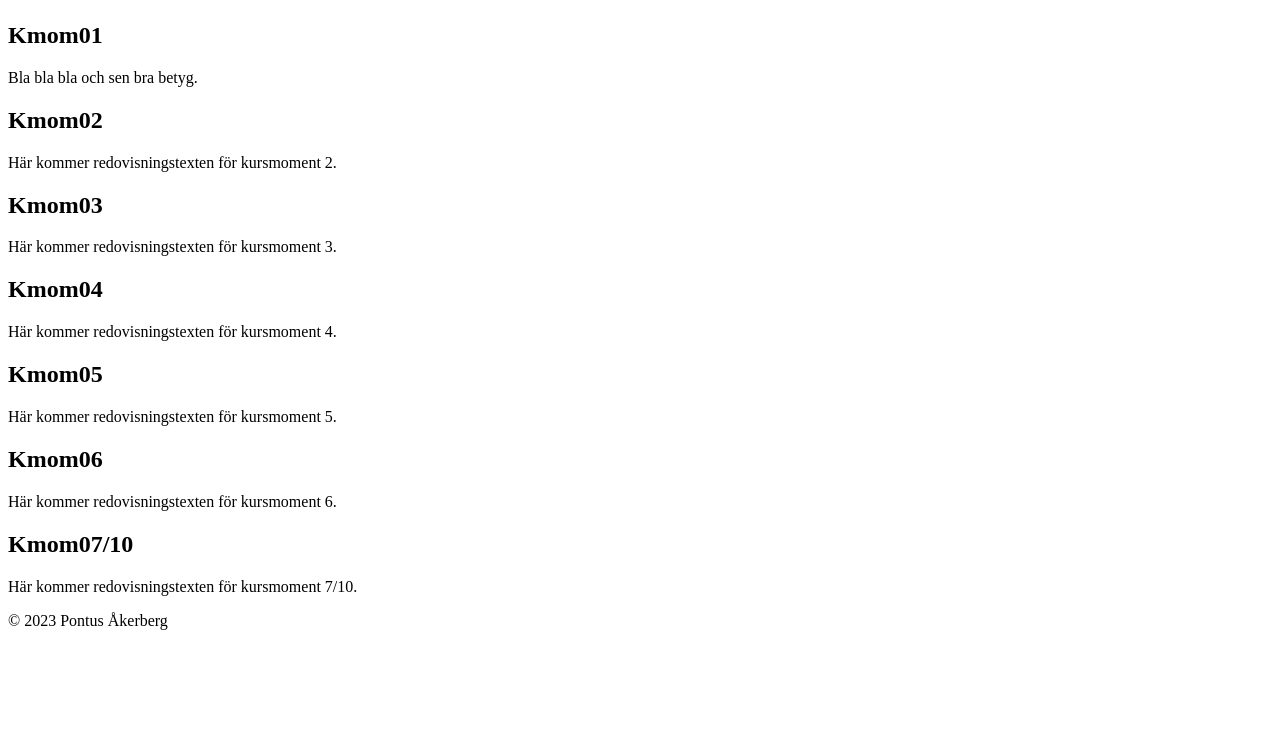
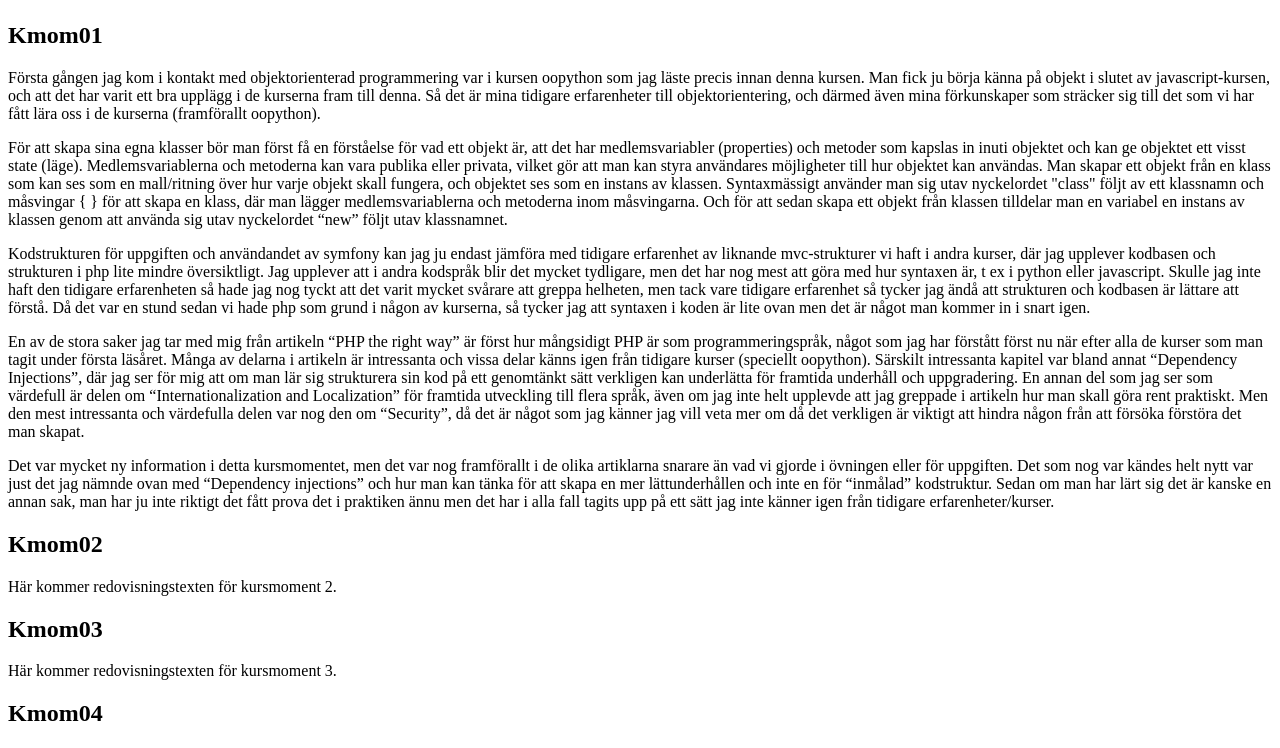
Before and after one commit to p0ntan/mvc, a Symfony app: template templates/report.html.twig in a window 1280 px wide. Shown: the part 298-1046 px from the top of the page. Before the commit the page ends 928 px from the top, so only its background shows below. Run offline with Twig, Linux system fonts and the light colour scheme; the template is opened without the code that fills it, so the values that code supplies are empty; some libraries are stand-ins or nearby versions.

Commit message:
Updated text for kmom01

```diff
--- a/templates/report.html.twig
+++ b/templates/report.html.twig
@@ -6,7 +6,12 @@
 
 {% block main %}
     <h2 id="kmom01">Kmom01</h2>
-    <p>Bla bla bla och sen bra betyg.</p>
+    <p>Första gången jag kom i kontakt med objektorienterad programmering var i kursen oopython som jag läste precis innan denna kursen. Man fick ju börja känna på objekt i slutet av javascript-kursen, och att det har varit ett bra upplägg i de kurserna fram till denna. Så det är mina tidigare erfarenheter till objektorientering, och därmed även mina förkunskaper som sträcker sig till det som vi har fått lära oss i de kurserna (framförallt oopython).</p>
+    <p>För att skapa sina egna klasser bör man först få en förståelse för vad ett objekt är, att det har medlemsvariabler (properties) och metoder som kapslas in inuti objektet och kan ge objektet ett visst state (läge). Medlemsvariablerna och metoderna kan vara publika eller privata, vilket gör att man kan styra användares möjligheter till hur objektet kan användas. Man skapar ett objekt från en klass som kan ses som en mall/ritning över hur varje objekt skall fungera, och objektet ses som en instans av klassen. Syntaxmässigt använder man sig utav nyckelordet "class" följt av ett klassnamn och måsvingar { } för att skapa en klass, där man lägger medlemsvariablerna och metoderna inom måsvingarna. Och för att sedan skapa ett objekt från klassen tilldelar man en variabel en instans av klassen genom att använda sig utav nyckelordet “new” följt utav klassnamnet.</p>
+    <p>Kodstrukturen för uppgiften och användandet av symfony kan jag ju endast jämföra med tidigare erfarenhet av liknande mvc-strukturer vi haft i andra kurser, där jag upplever kodbasen och strukturen i php lite mindre översiktligt. Jag upplever att i andra kodspråk blir det mycket tydligare, men det har nog mest att göra med hur syntaxen är, t ex i python eller javascript. Skulle jag inte haft den tidigare erfarenheten så hade jag nog tyckt att det varit mycket svårare att greppa helheten, men tack vare tidigare erfarenhet så tycker jag ändå att strukturen och kodbasen är lättare att förstå. Då det var en stund sedan vi hade php som grund i någon av kurserna, så tycker jag att syntaxen i koden är lite ovan men det är något man kommer in i snart igen.</p>
+    <p>En av de stora saker jag tar med mig från artikeln “PHP the right way” är först hur mångsidigt PHP är som programmeringspråk, något som jag har förstått först nu när efter alla de kurser som man tagit under första läsåret. Många av delarna i artikeln är intressanta och vissa delar känns igen från tidigare kurser (speciellt oopython). Särskilt intressanta kapitel var bland annat “Dependency Injections”, där jag ser för mig att om man lär sig strukturera sin kod på ett genomtänkt sätt verkligen kan underlätta för framtida underhåll och uppgradering. En annan del som jag ser som värdefull är delen om “Internationalization and Localization” för framtida utveckling till flera språk, även om jag inte helt upplevde att jag greppade i artikeln hur man skall göra rent praktiskt. Men den mest intressanta och värdefulla delen var nog den om “Security”, då det är något som jag känner jag vill veta mer om då det verkligen är viktigt att hindra någon från att försöka förstöra det man skapat.</p>
+    <p>Det var mycket ny information i detta kursmomentet, men det var nog framförallt i de olika artiklarna snarare än vad vi gjorde i övningen eller för uppgiften. Det som nog var kändes helt nytt var just det jag nämnde ovan med “Dependency injections” och hur man kan tänka för att skapa en mer lättunderhållen och inte en för  “inmålad” kodstruktur. Sedan om man har lärt sig det är kanske en annan sak, man har ju inte riktigt det fått prova det i praktiken ännu men det har i alla fall tagits upp på ett sätt jag inte känner igen från tidigare erfarenheter/kurser.</p>
+
     <h2 id="kmom02">Kmom02</h2>
     <p>Här kommer redovisningstexten för kursmoment 2.</p>
     <h2 id="kmom03">Kmom03</h2>
```
